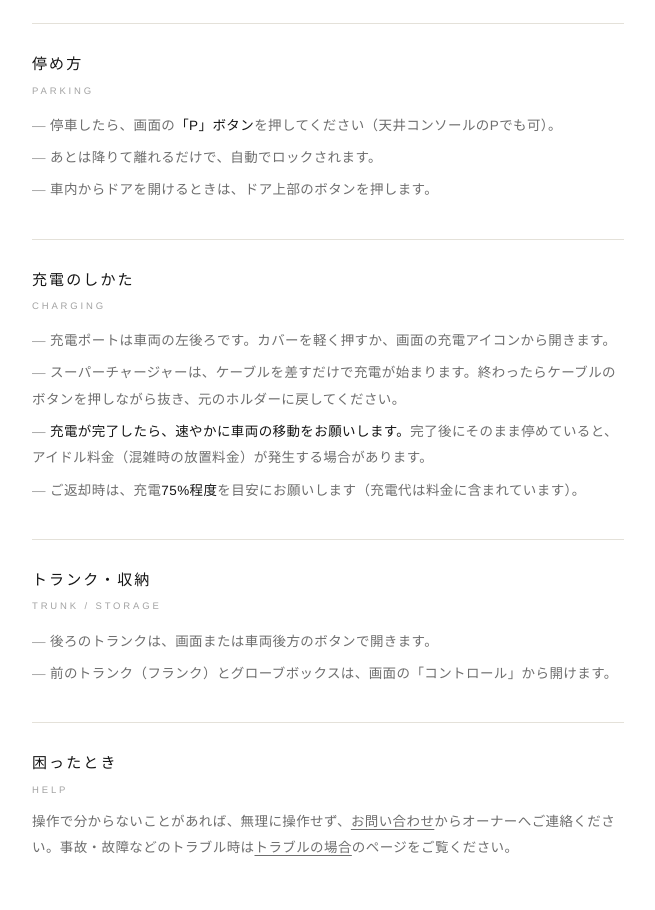
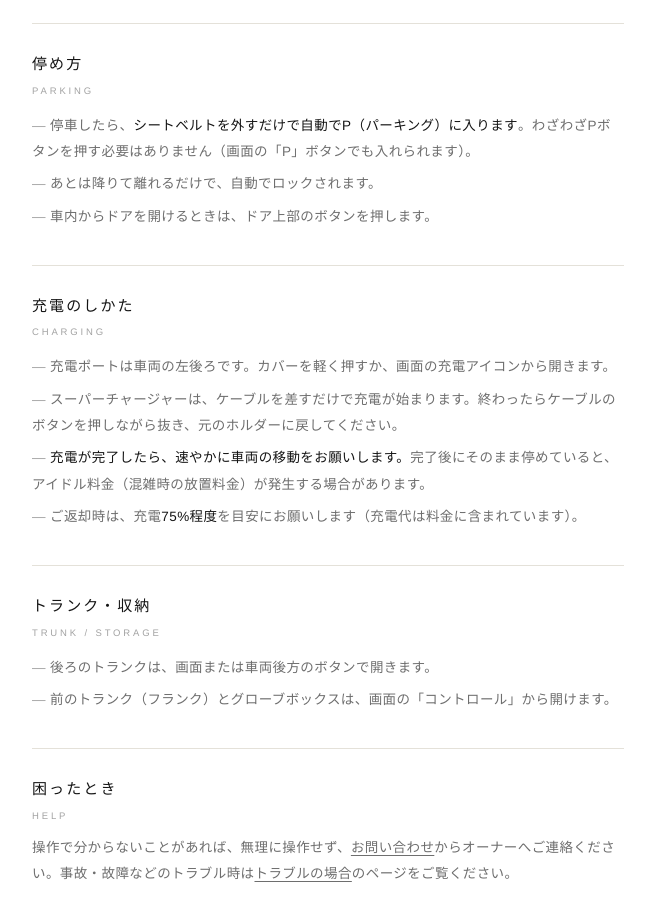
Before and after one commit to rffw9yjhkb-cmyk/amp, a plain HTML site: page manual.html in a window 1280 px wide. Shown: the part 1511-2421 px from the top of the page, without its empty margins (312-967 px from the left). Drawn offline with Linux system fonts and the light colour scheme.

Commit message:
停め方をシートベルトを外すと自動でPに入る説明に修正

```diff
--- a/manual.html
+++ b/manual.html
@@ -94,7 +94,7 @@
   <div class="m-sec">
     <h2>停め方<span class="en">Parking</span></h2>
     <ul>
-      <li>停車したら、画面の<b>「P」ボタン</b>を押してください（天井コンソールのPでも可）。</li>
+      <li>停車したら、<b>シートベルトを外すだけで自動でP（パーキング）に入ります</b>。わざわざPボタンを押す必要はありません（画面の「P」ボタンでも入れられます）。</li>
       <li>あとは降りて離れるだけで、自動でロックされます。</li>
       <li>車内からドアを開けるときは、ドア上部のボタンを押します。</li>
     </ul>
```
